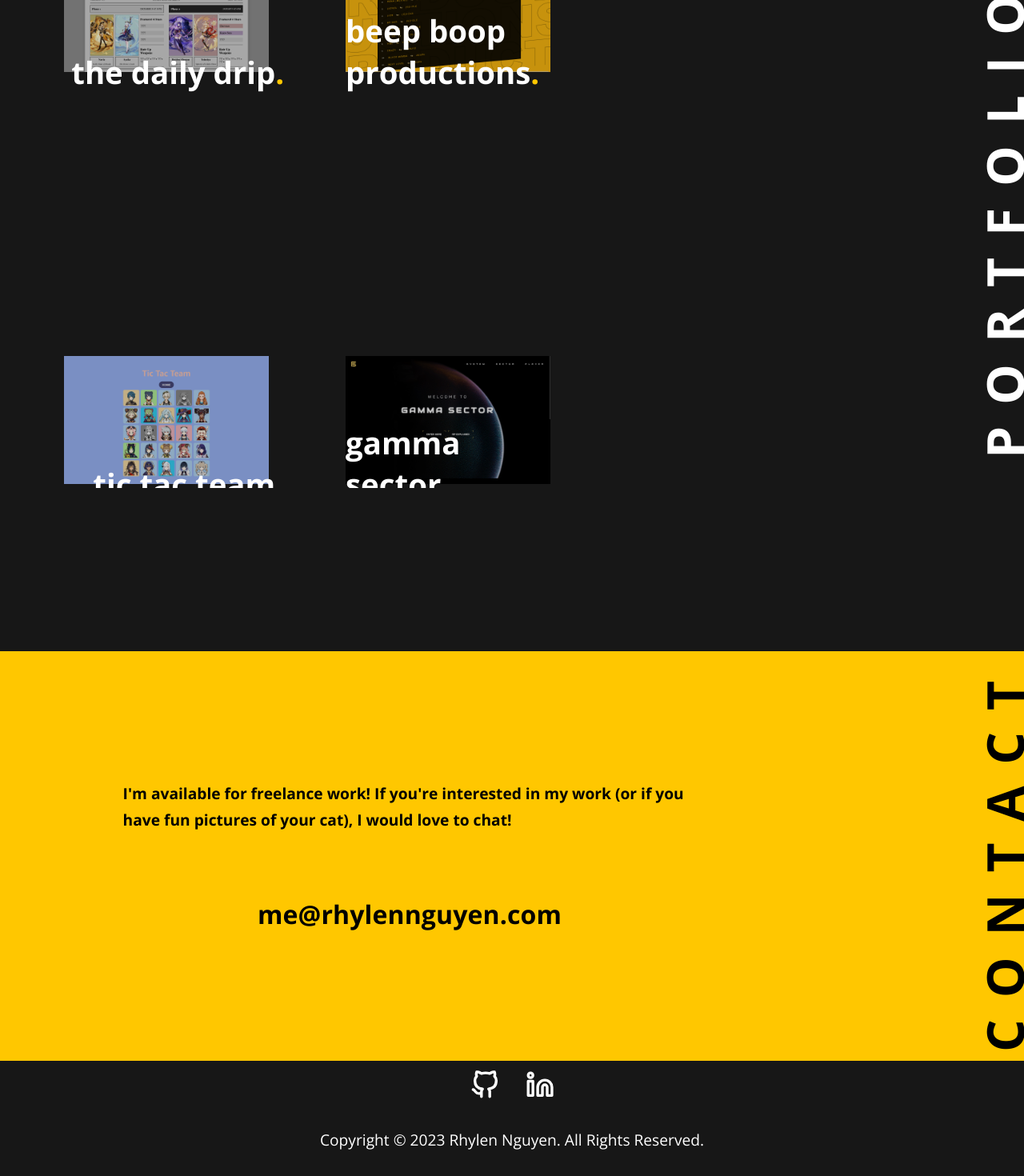
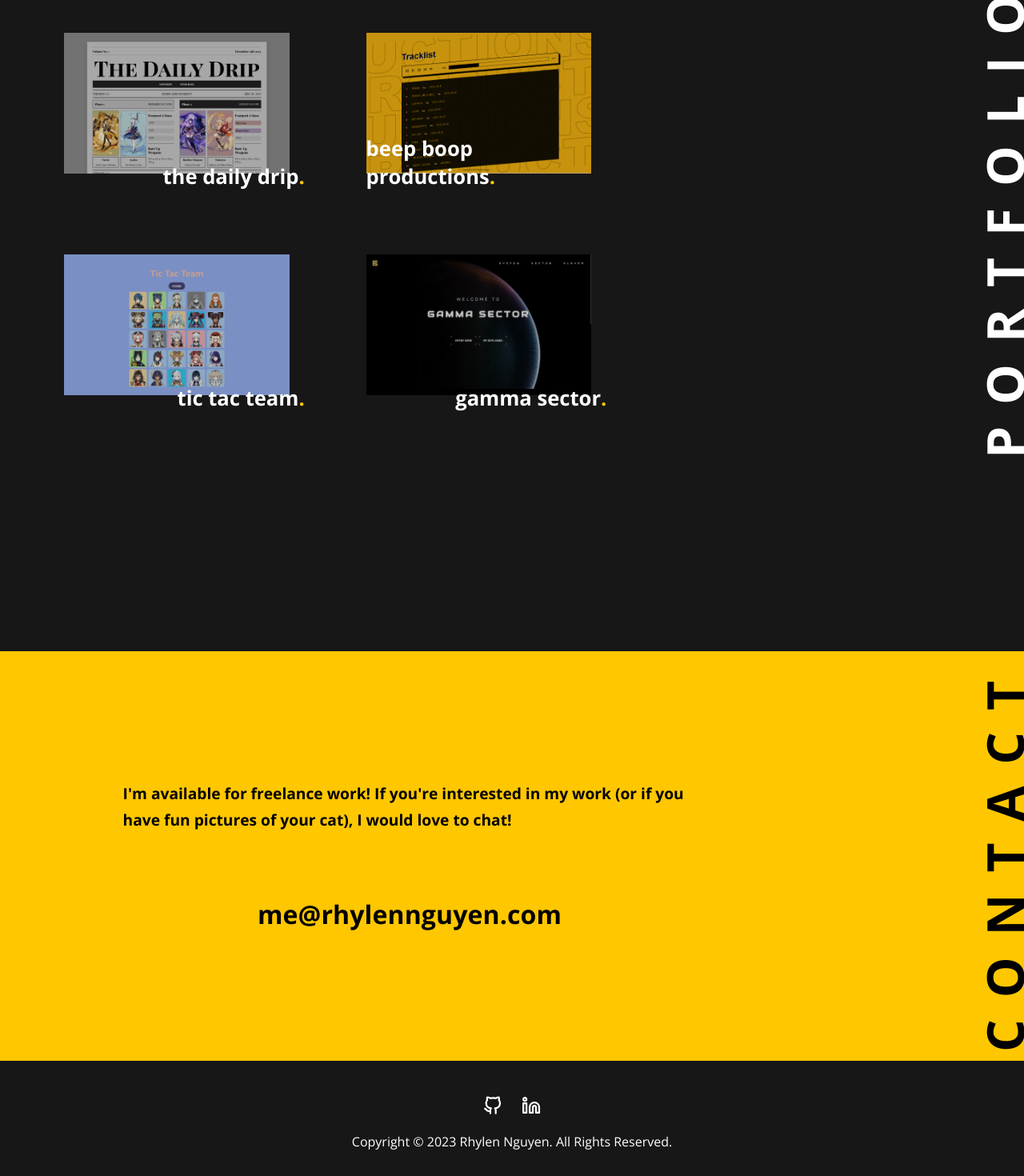
Before and after one commit to riceconfetti/rhylennguyen, a Svelte app: page / in a window 1280 px wide. Shown: the part 2530-4000 px from the top of the page at 80% size. Built offline with nearby package versions, Linux system fonts and the light colour scheme.

Commit message:
portfolio and contacts - hdpi laptop

```diff
--- a/src/lib/Footer.svelte
+++ b/src/lib/Footer.svelte
@@ -77,7 +77,7 @@
     flex-direction: column;
     justify-content: center;
     align-items: center;
-    gap: 2rem;
+    gap: .7rem;
     @media only screen and (max-width: 1024px){
       gap: .5rem;
       bottom: -2rem;
@@ -86,8 +86,11 @@
 
     .socials {
       display: flex;
-      gap: 2rem;
+      gap: 1.5rem;
       justify-content: center;
+      svg {
+        width: 24px;
+      }
       @media only screen and (max-width: 1024px){
       gap: 1rem;
       svg {
@@ -96,7 +99,7 @@
     }
     }
     p {
-      font-size: 1.2rem;
+      font-size: 1rem;
       color: white;
       @media only screen and (max-width: 1024px){
       font-size: 12px;
--- a/src/lib/Project.svelte
+++ b/src/lib/Project.svelte
@@ -11,7 +11,7 @@
 
 <style lang="scss">
   .project {
-    width: 20vw;
+    width: 22vw;
     height: max-content;
     position: relative;
     &:hover {
@@ -26,9 +26,9 @@
       position: absolute;
       height: min-content;
       right: -1.2rem;
-      bottom: -1.3rem;
+      bottom: -1rem;
       color: #fff;
-      font-size: 2.4rem;
+      font-size: 1.6rem;
       font-weight: 700;
       line-height: normal;
 
--- a/src/pages/Portfolio.svelte
+++ b/src/pages/Portfolio.svelte
@@ -6,7 +6,10 @@
   let projectWidth;
   let viewWidth;
   let isOverlay = false;
+  let imgWidth;
+  let imgHeight;
 
+  $: aspectRatio = imgHeight/imgWidth
   $: calcMaxWidth = Math.trunc((viewWidth / (projectWidth+96)))*(projectWidth+96);
   $: currentProject = {
     img: "./the-daily-drip.png",
@@ -32,8 +35,8 @@
   </div>
 
   <div class="overlay" class:display={isOverlay} on:click={()=>{isOverlay=false}} on:keydown={()=>{isOverlay=false}}>
-    <div class="content">
-      <img src={currentProject.img} alt="{currentProject.name} Showcase" />
+    <div class="content" style:--aspectRatio = {aspectRatio}>
+      <img src={currentProject.img} alt="{currentProject.name} Showcase" bind:naturalHeight={imgHeight} bind:naturalWidth={imgWidth}/>
       <div class="box">
         <div class="text-group">
           <div class="title">
@@ -61,16 +64,18 @@
     flex-direction: column;
     flex-wrap: wrap;
     margin: 5rem;
+    padding-block:5rem;
     align-content: flex-start;
-    justify-content: space-between;
+    justify-content: center;
     box-sizing: border-box;
-    height: 85%;
     gap: 6rem;
     overflow-x: auto;
+    height: 80%;
   }
 
   .overlay {
     position: absolute;
+    box-sizing: border-box;
     width: 100%;
     height: 100%;
     display: none;
@@ -83,7 +88,8 @@
     }
     .content {
       display: flex;
-      width: max-content;
+      height: 65%;
+      aspect-ratio: var(--aspectRatio);
       align-content: center;
       position: relative;
       .box {
```
